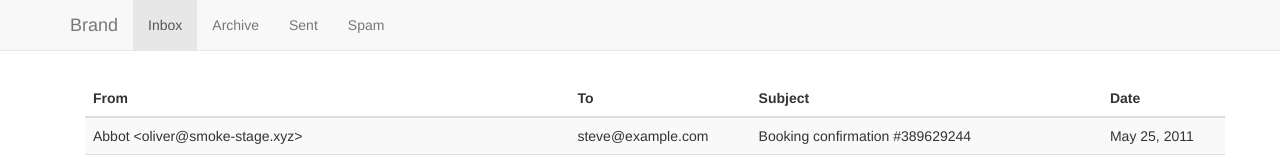
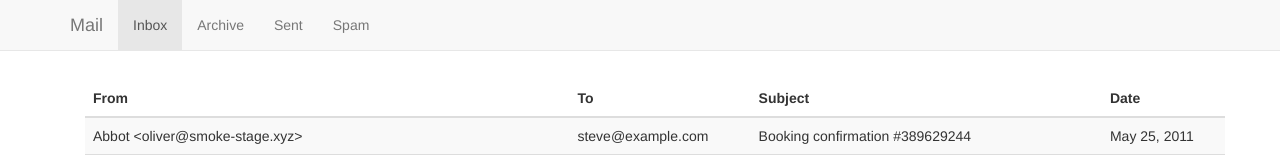
Before and after one commit to jamesg1/Knockout-js-example, a plain HTML site: page onepage-app.html in a window 1280 px wide. Shown: the top 160 px of the page. Drawn offline with nearby package versions, Linux system fonts and the light colour scheme.

Commit message:
Changed Brand label to Mail

```diff
--- a/onepage-app.html
+++ b/onepage-app.html
@@ -20,7 +20,7 @@
                     <span class="icon-bar"></span>
                     <span class="icon-bar"></span>
                 </button>
-                <span class="navbar-brand" >Brand</span>
+                <span class="navbar-brand">Mail</span>
             </div>
             <div class="collapse navbar-collapse" id="header-menu">
                 <ul class="nav navbar-nav" data-bind="foreach: sections">
```
